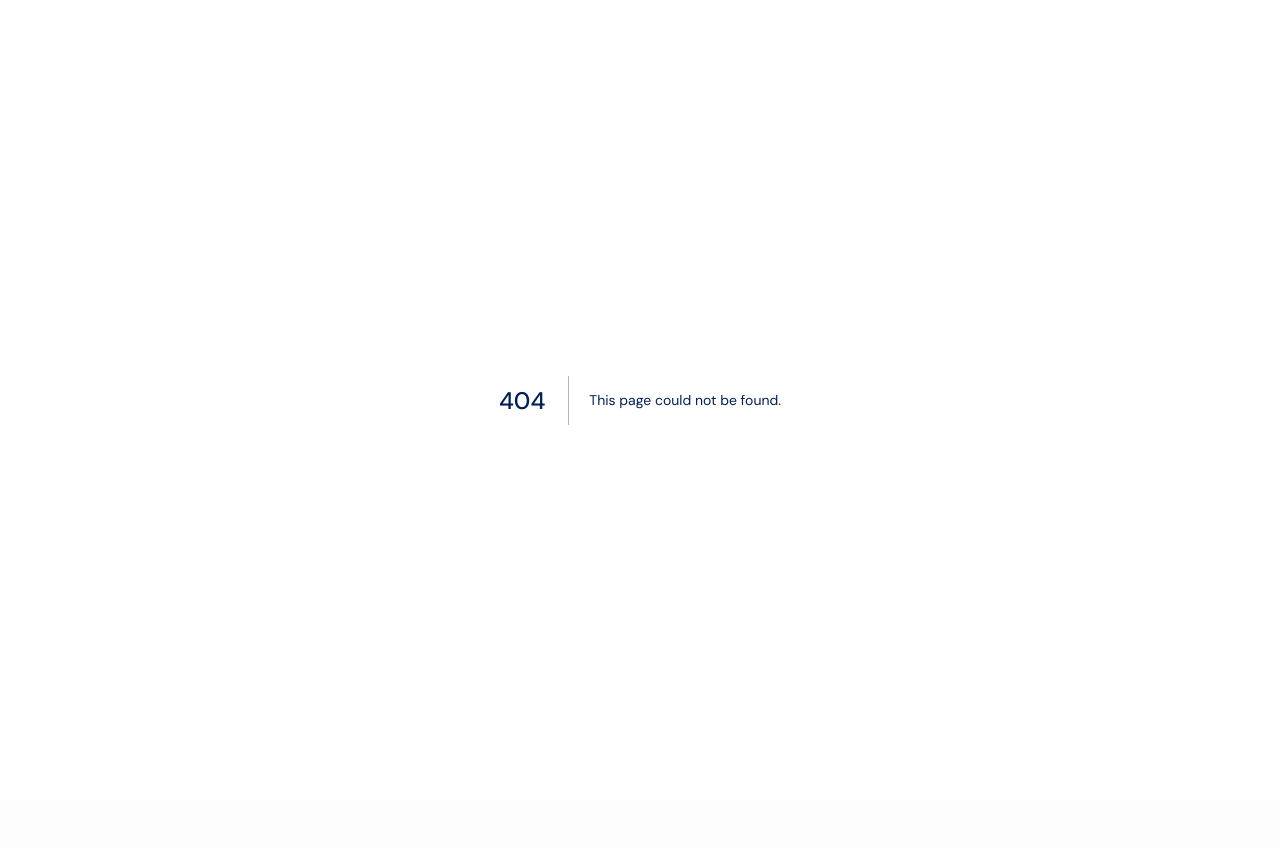
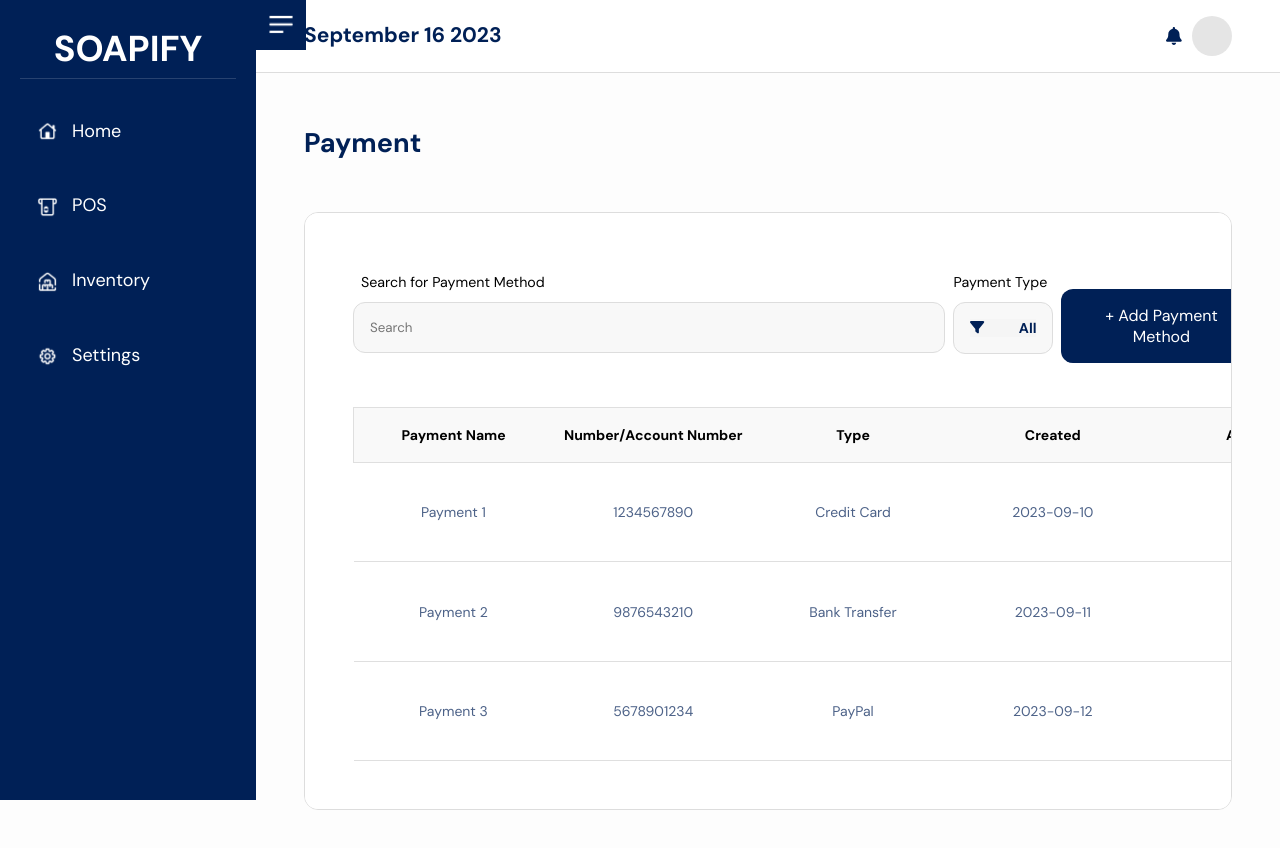
Before and after one commit to angeloeboy/soapify-frontend, a Next.js app: page /dashboard/payment in a window 1280 px wide. Before the commit this address had no page. Shown: the top 848 px of the page. Before the commit the page ends 800 px from the top, so only its background shows below. Built offline with nearby package versions, Linux system fonts and the light colour scheme.

Commit message:
creation of payment-method table (static)

```diff
--- /dev/null
+++ b/src/components/PaymentMethod/SearchBarPaymentMethod.jsx
@@ -0,0 +1,107 @@
+import React, { useState, useEffect } from "react";
+import styled from "styled-components";
+import { FontAwesomeIcon } from "@fortawesome/react-fontawesome";
+import { faFilter } from "@fortawesome/free-solid-svg-icons";
+import {
+  DropdownHeader,
+  DropdownItem,
+  DropdownMenu,
+  DropdownWrapper,
+  SearchBar,
+  TableControlPanel,
+  Button,
+} from "@/styled-components/TableControlPanel";
+
+import PopupContentPaymentMethod from "./addPaymentMethod"; // Import the payment popup component
+
+const PaymentSearchBarComponent = () => {
+  const [searchQuery, setSearchQuery] = useState("");
+  const [selectedPaymentType, setSelectedPaymentType] = useState("All");
+  const [isPopupContentPaymentOpen, setIsPopupContentPaymentOpen] = useState(false);
+
+  useEffect(() => {
+    handleSearch();
+  }, [searchQuery, selectedPaymentType]);
+
+  const handleSearchChange = (e) => {
+    setSearchQuery(e.target.value);
+  };
+
+  const paymentTypeChange = (paymentType) => {
+    setSelectedPaymentType(paymentType);
+  };
+
+  const handleSearch = () => {
+    const paymentType = selectedPaymentType;
+    console.log(paymentType);
+  };
+
+  const handleOpenPopupContentPayment = () => {
+    setIsPopupContentPaymentOpen(true);
+  };
+
+  const handleClosePopupContentPayment = () => {
+    setIsPopupContentPaymentOpen(false);
+  };
+
+  return (
+    <TableControlPanel>
+      <SearchBar>
+        <p>Search for Payment Method</p>
+        <input
+          type="text"
+          placeholder="Search"
+          value={searchQuery}
+          onChange={handleSearchChange}
+        />
+      </SearchBar>
+      <div>
+        <p>Payment Type</p>
+        <PaymentTypeDropDown paymentTypeChange={paymentTypeChange} />
+      </div>
+      <div>
+        <Button
+          style={{ marginTop: "28px", padding: "16px 24px" }}
+          onClick={handleOpenPopupContentPayment}
+        >
+          + Add Payment Method
+        </Button>
+        {isPopupContentPaymentOpen && (
+          <PopupContentPaymentMethod onClose={handleClosePopupContentPayment} />
+        )}
+      </div>
+    </TableControlPanel>
+  );
+};
+
+const PaymentTypeDropDown = ({ paymentTypeChange }) => {
+  const [isPaymentTypeDropDownOpen, setIsPaymentTypeDropDownOpen] = useState(false);
+  const [selectedItem, setSelectedItem] = useState("All");
+
+  return (
+    <DropdownWrapper
+      onClick={() => setIsPaymentTypeDropDownOpen(!isPaymentTypeDropDownOpen)}
+    >
+      <DropdownHeader>
+        <FontAwesomeIcon icon={faFilter} />
+        {selectedItem}
+      </DropdownHeader>
+      <DropdownMenu isPaymentTypeDropDownOpen={isPaymentTypeDropDownOpen}>
+        <DropdownItem
+          key={0}
+          onClick={() => {
+            setSelectedItem("All");
+            setIsPaymentTypeDropDownOpen(false);
+            paymentTypeChange("All");
+          }}
+        >
+          All
+        </DropdownItem>
+
+        {/* Add other payment types as DropdownItems */}
+      </DropdownMenu>
+    </DropdownWrapper>
+  );
+};
+
+export default PaymentSearchBarComponent;
--- /dev/null
+++ b/src/components/PaymentMethod/addPaymentMethod.jsx
@@ -0,0 +1,72 @@
+import React, { useState } from "react";
+import styled from "styled-components";
+import { Button, FieldContainer, FieldTitleLabel, InputHolder, Label, LabelContainer, PopupContent, PopupOverlay, SecondaryButton } from "@/styled-components/ItemActionModal";
+import { HeaderTitle } from "@/styled-components/ItemActionModal";
+import { ButtonsContainer } from "@/styled-components/ItemActionModal";
+import { CloseButton } from "../styled-components/PopUp";
+const PopupContentPaymentMethod = ({ onClose }) => {
+  const [paymentName, setPaymentName] = useState("");
+  const [accountNumber, setAccountNumber] = useState("");
+  const [paymentType, setPaymentType] = useState("");
+  const [createdDate, setCreatedDate] = useState("");
+
+  const handleSave = () => {
+
+    onClose();
+  };
+
+  return (
+    <PopupOverlay>
+      <PopupContent>
+        <HeaderTitle>Add Payment Method</HeaderTitle>
+        <FieldContainer>
+          <LabelContainer first>
+            <Label>Payment Information</Label>
+          </LabelContainer>
+          <div>
+            <FieldTitleLabel>Payment Name</FieldTitleLabel>
+            <InputHolder
+              type="text"
+              placeholder="Enter Payment Name"
+              value={paymentName}
+              onChange={(e) => setPaymentName(e.target.value)}
+            />
+          </div>
+          <div>
+            <FieldTitleLabel notFirst>Number/Account Number</FieldTitleLabel>
+            <InputHolder
+              type="text"
+              placeholder="Enter Number/Account Number"
+              value={accountNumber}
+              onChange={(e) => setAccountNumber(e.target.value)}
+            />
+          </div>
+          <div>
+            <FieldTitleLabel notFirst>Type</FieldTitleLabel>
+            <InputHolder
+              type="text"
+              placeholder="Enter Payment Type"
+              value={paymentType}
+              onChange={(e) => setPaymentType(e.target.value)}
+            />
+          </div>
+          <div>
+            <FieldTitleLabel notFirst>Created (date)</FieldTitleLabel>
+            <InputHolder
+              type="text"
+              placeholder="Enter Created Date"
+              value={createdDate}
+              onChange={(e) => setCreatedDate(e.target.value)}
+            />
+          </div>
+        </FieldContainer>
+        <ButtonsContainer>
+          <CloseButton onClick={onClose}>Close</CloseButton>
+          <Button onClick={handleSave}>Save</Button>
+        </ButtonsContainer>
+      </PopupContent>
+    </PopupOverlay>
+  );
+};
+
+export default PopupContentPaymentMethod;
--- a/src/components/warehouse/SearchBarAndFilter.jsx
+++ b/src/components/warehouse/SearchBarAndFilter.jsx
@@ -97,8 +97,7 @@ const WarehouseDropDown = ({ warehouseTypeChange }) => {
           All
         </DropdownItem>
 
-        {/* Add other warehouse types as DropdownItems */}
-      </DropdownMenu>
+       </DropdownMenu>
     </DropdownWrapper>
   );
 };
--- /dev/null
+++ b/src/pages/dashboard/payment/index.jsx
@@ -0,0 +1,105 @@
+import React, { useState } from "react";
+import styled from "styled-components";
+import DashboardLayout from "@/components/misc/dashboardLayout";
+import StyledPanel from "@/styled-components/StyledPanel";
+import PageTitle from "@/components/misc/pageTitle";
+import Table, {
+  ActionContainer,
+  TableData,
+  TableHeadings,
+  TableRows,
+} from "@/styled-components/TableComponent";
+import { FontAwesomeIcon } from "@fortawesome/react-fontawesome";
+import { faEllipsis, faPen, faTrash } from "@fortawesome/free-solid-svg-icons";
+import PaymentSearchBarComponent from "@/components/PaymentMethod/SearchBarPaymentMethod";
+
+const PaymentTable = () => {
+  const paymentData = [
+    {
+      paymentName: "Payment 1",
+      accountNumber: "1234567890",
+      type: "Credit Card",
+      createdDate: "2023-09-10",
+    },
+    {
+      paymentName: "Payment 2",
+      accountNumber: "9876543210",
+      type: "Bank Transfer",
+      createdDate: "2023-09-11",
+    },
+    {
+      paymentName: "Payment 3",
+      accountNumber: "5678901234",
+      type: "PayPal",
+      createdDate: "2023-09-12",
+    },
+  ];
+
+  const [activeActionContainer, setActiveActionContainer] = useState(-1);
+  const [searchQuery, setSearchQuery] = useState(""); // Define searchQuery state variable
+
+  const handleSearchChange = (event) => {
+    setSearchQuery(event.target.value);
+  };
+
+  const handleOpenPopup = () => {
+    // Handle opening the payment method popup here
+  };
+
+  return (
+    <DashboardLayout>
+      <PageTitle title="Payment" />
+      <StyledPanel>
+        <PaymentSearchBarComponent
+          searchQuery={searchQuery}
+          handleSearchChange={handleSearchChange}
+          handleOpenPopup={handleOpenPopup}
+        />
+        <Table>
+          <tbody>
+            <TableRows heading>
+              <TableHeadings>Payment Name</TableHeadings>
+              <TableHeadings>Number/Account Number</TableHeadings>
+              <TableHeadings>Type</TableHeadings>
+              <TableHeadings>Created</TableHeadings>
+              <TableHeadings>Actions</TableHeadings>
+            </TableRows>
+
+            {paymentData.map((payment, index) => (
+              <TableRows key={index}>
+                <TableData>{payment.paymentName}</TableData>
+                <TableData>{payment.accountNumber}</TableData>
+                <TableData>{payment.type}</TableData>
+                <TableData>{payment.createdDate}</TableData>
+                <TableData>
+                  <FontAwesomeIcon
+                    className="ellipsis"
+                    icon={faEllipsis}
+                    onClick={() =>
+                      activeActionContainer === index
+                        ? setActiveActionContainer(-1)
+                        : setActiveActionContainer(index)
+                    }
+                  />
+
+                  {activeActionContainer === index && (
+                    <ActionContainer onClick={() => setActiveActionContainer(-1)}>
+                      <p>
+                        <FontAwesomeIcon icon={faPen} /> Edit
+                      </p>
+                      <p>
+                        <FontAwesomeIcon icon={faTrash} /> Delete
+                      </p>
+                    </ActionContainer>
+                  )}
+                </TableData>
+              </TableRows>
+            ))}
+          </tbody>
+        </Table>
+      </StyledPanel>
+    </DashboardLayout>
+  );
+};
+
+export default PaymentTable;
--- a/src/pages/dashboard/warehouse/index.jsx
+++ b/src/pages/dashboard/warehouse/index.jsx
@@ -20,7 +20,7 @@ import PopupContentWarehouse from "@/components/warehouse/addWarehouse";
 import WarehouseSearchBarComponent from "@/components/warehouse/SearchBarAndFilter";
 
 
-const User = () => {
+const warehouse = () => {
   const [searchQuery, setSearchQuery] = useState(""); // Initialize searchQuery
   const [isPopupOpen, setPopupOpen] = useState(false);
   const [activeActionContainer, setActiveActionContainer] = useState(-1);
@@ -129,4 +129,4 @@ const User = () => {
   );
 };
 
-export default User;
+export default warehouse;
```
